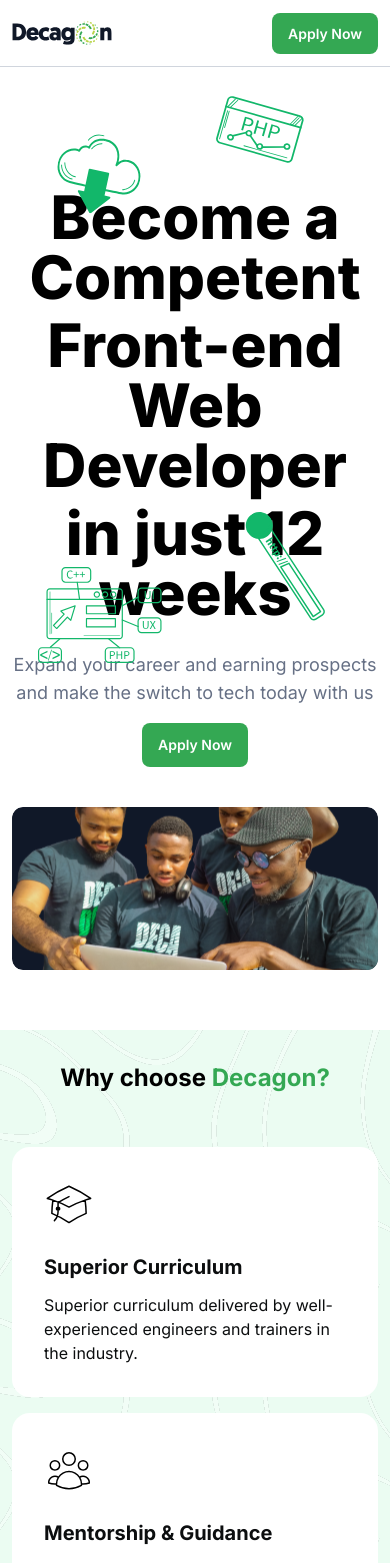
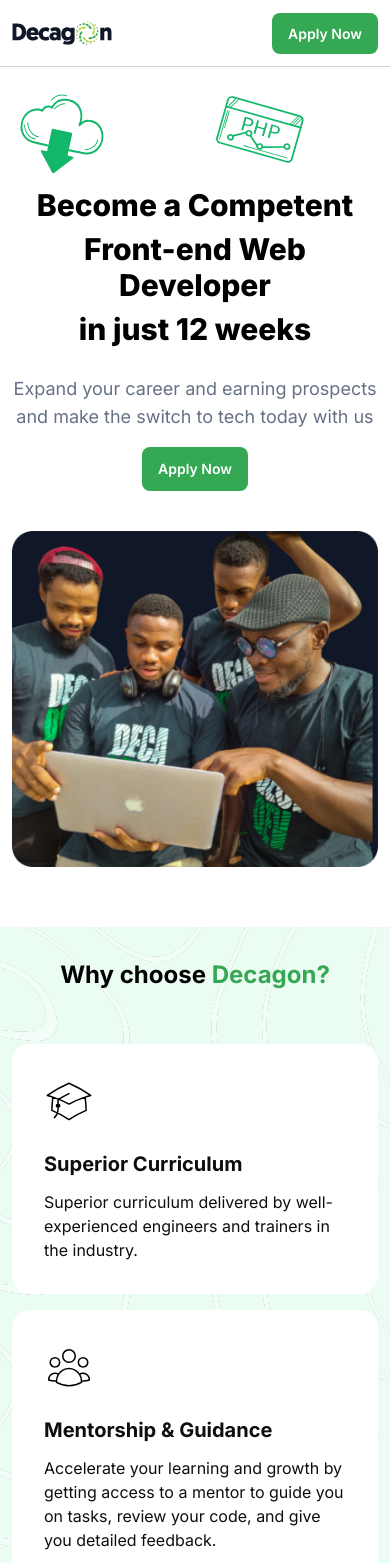
Before and after one commit to UzoAfrica/Ddd-SIte, a Next.js app: page /frontend in a window 390 px wide. Shown: the top 1563 px of the page. Built offline with nearby package versions, Linux system fonts and the light colour scheme.

Commit message:
mobile done

```diff
--- a/components/FullstackHeroSection.tsx
+++ b/components/FullstackHeroSection.tsx
@@ -3,18 +3,18 @@
 
 function FullstackHeroSection() {
   return (
-    <div className="mx-auto max-w-screen-xl container md:px-6 px-3 mt-[89px]">
-      <h1 className="text-center font-[800] mt-2 text-5xl">
+    <div className="mx-auto max-w-screen-xl container md:px-6 px-3 mt-14 md:mt-[89px]">
+      <h1 className="text-center font-[800] mt-2 text-3xl md:text-5xl">
         Become a High Earning
       </h1>
-      <h1 className="text-center font-[800] mt-2 text-5xl">
+      <h1 className="text-center font-[800] mt-2 text-3xl md:text-5xl">
         Full Stack Engineer
       </h1>
-      <h1 className="text-center font-[800] mt-2 text-5xl">in 18 weeks +</h1>
-      <p className="text-center text-4xl text-[#101828] mt-2 font-[600]">
+      <h1 className="text-center font-[800] mt-2 text-3xl md:text-5xl">in 18 weeks +</h1>
+      <p className="text-center text-base italic md:not-italic md:text-4xl text-[#101828] mt-2 font-[600]">
         Get a Tech Master's in the USA by next year
       </p>
-      <p className="text-center text-lg text-[#667085] w-[83%] mx-auto mt-7 font-[500]">
+      <p className="text-center text-lg text-[#667085] w-[95%] md:w-[83%] mx-auto mt-7 font-[500]">
         Looking to begin a lucrative career in tech? Full Stack Engineering is
         your door to a world of opportunities. In just 10 weeks, gain the
         expertise to build, deploy, and manage complex applications, positioning
@@ -22,7 +22,7 @@
       </p>
       <div className="flex justify-center mt-4">
         <Link
-          className="py-3 text-sm md:text-base md:py-4 px-4 sm:px-12 rounded-lg bg-[#34A853] text-[#fff] font-[600]"
+          className="py-3 text-sm md:text-base md:py-4 px-8 sm:px-12 rounded-lg bg-[#34A853] text-[#fff] font-[600]"
           href="/register"
         >
           Apply Now
--- a/components/FullstackPicture.tsx
+++ b/components/FullstackPicture.tsx
@@ -1,12 +1,16 @@
 import React from 'react'
 import Image from 'next/image'
+import Fullstack_Mobile from '../assets/fullstack-mobile.png'
 
 function FullstackPicture() {
   return (
-    <div className='flex w-full gap-6 py-[70px] mx-auto max-w-screen-2xl overflow-hidden'>
-       <div className=''> <Image src={"https://doubleg-cdn.decagon.institute/fullstack-one.svg"} width={500} height={500} className='rounded-tr-3xl w-[100%] xl:w-[400px] rounded-br-3xl' alt="" /></div>
-       <div className=''> <Image src={"https://doubleg-cdn.decagon.institute/fullstack-two.svg"} width={700} height={700} alt="" /></div>
-       <div className=''> <Image src={"https://doubleg-cdn.decagon.institute/fullstack-three.svg"} width={500} height={500} className=' w-[100%] xl:w-[400px] ' alt="" /></div>
+    <div className='flex w-full md:gap-6 gap-2 py-[70px] mx-auto max-w-screen-2xl overflow-hidden'>
+       <div className=''> <Image src={"https://doubleg-cdn.decagon.institute/fullstack-one.svg"} width={500} height={500} className='rounded-tr-3xl hidden lg:inline  w-[100%] xl:w-[400px] rounded-br-3xl' alt="" /></div>
+       <div className=''>
+        <Image className="hidden md:inline" src={"https://doubleg-cdn.decagon.institute/fullstack-two.svg"} width={700} height={700} alt="" />
+        <Image className="md:hidden" src={Fullstack_Mobile} width={700} height={700} alt="" />
+        </div>
+       <div className=''> <Image src={"https://doubleg-cdn.decagon.institute/fullstack-three.svg"} width={500} height={500} className=' w-[100%] xl:w-[400px] hidden lg:inline ' alt="" /></div>
     </div>
   )
 }
--- a/components/GetStarted.tsx
+++ b/components/GetStarted.tsx
@@ -9,8 +9,8 @@
   return (
     <div className="get_started_background bg-center  text-white flex flex-col justify-center items-center py-32">
         <div>
-            <h1 className="text-2xl md:text-5xl text-center font-bold ">Get Started!</h1>
-            <p className="text-center px-4 md:w-[80%] mx-auto md:px-2">If you would like to make inquiries, you can send an email to <span className="text-[#fec84b] font-semibold">recruit@decagonhq.com</span> or chat with us by clicking the Whatsapp icon on your bottom right.</p>
+            <h1 className="text-2xl md:text-5xl text-center font-bold ">Apply Now</h1>
+            <p className="text-center px-4 mt-4 mx-auto md:px-2">If you would like to make inquiries, you can <span className="text-[#fec84b] font-semibold">Submit an enquiry </span> here and our team will be in touch with you.</p>
             {pageType === "main"  && (
               <div className="flex justify-center items-center mt-8 bg-[#34A853] rounded-lg py-3 gap-2 w-[160px] mx-auto">
                   <Link
--- a/components/devops/Hero.tsx
+++ b/components/devops/Hero.tsx
@@ -36,7 +36,7 @@
         <div className="grid grid-cols-1 lg:grid-cols-[55%_40%] justify-between">
         <div>
           {" "}
-          <h1 className="font-[900] text-[26px] leading-[126%] lg:text-[48px] w-[93%] mt-1">
+          <h1 className="font-[900] text-[26px] leading-[126%] lg:text-[48px] w-[93%] mt-6 text-center lg:text-left">
           Chart Your Career in Tech as a <span className="text-[#34A853]">DevOps Engineer</span> in 12 weeks
           </h1>
           <p className="text-center md:text-left text-sm md:text-base  text-[#667085] lg:w-[83%] mt-3">
--- a/components/frontend/FrontendHero.tsx
+++ b/components/frontend/FrontendHero.tsx
@@ -6,19 +6,20 @@
 import Frontend_Three from '../../assets/front-three.svg'
 import Frontend_Four from '../../assets/front-four.svg'
 import Frontend_Hero from '../../assets/frontend_hero.svg'
+import Frontend_Mobile from '../../assets/frontend-mobile.png'
 
 function FrontendHero() {
   return (
-    <div className="mx-auto container max-w-screen-xlmd:px-8  py-5 lg:py-[50px] px-3">
+    <div className="mx-auto container max-w-screen-xl md:px-8  py-5 lg:py-[50px] px-3">
       <div className="relative pt-24 pb-10">
-        <h1 className="text-center text-6xl font-[800] py-1">
+        <h1 className="text-center text-3xl md:text-6xl font-[800] py-1">
           Become a Competent
         </h1>
-        <h1 className="text-center text-6xl font-[800] py-1">
+        <h1 className="text-center text-3xl md:text-6xl font-[800] py-1">
           {" "}
           Front-end Web Developer{" "}
         </h1>
-        <h1 className="text-center text-6xl font-[800] py-1">
+        <h1 className="text-center text-3xl md:text-6xl font-[800] py-1">
           in just 12 weeks
         </h1>
         <p className="text-center mt-6 text-[#667085] text-lg text-[500]">Expand your career and earning prospects and make the switch to tech today with us</p>
@@ -30,13 +31,14 @@
           Apply Now
         </Link>
       </div>
-        <Image className="absolute left-[10%] top-10"  src={Frontend_Two} alt="Image" />
-        <Image className="absolute bottom-[20%] left-[7%]" src={Frontend_One} alt="Image" />
-        <Image className="absolute right-[10%] bottom-[23%]"  src={Frontend_Three} alt="Image" />
+        <Image className="absolute md:left-[10%] -top-0 md:top-10"  src={Frontend_Two} alt="Image" />
+        <Image className="absolute bottom-[20%] hidden md:inline  left-[7%]" src={Frontend_One} alt="Image" />
+        <Image className="absolute md:right-[10%] hidden md:inline md:bottom-[23%]"  src={Frontend_Three} alt="Image" />
         <Image className="absolute right-[20%] top-2"  src={Frontend_Four} alt="Image" />
       </div>
       <div className="max-w-screen-lg mx-auto pb-10">
-        <Image className=""  src={Frontend_Hero} alt="Image" />
+        <Image className="hidden md:block" src={Frontend_Hero} alt="Image" />
+        <Image className="md:hidden" src={Frontend_Mobile} alt="Image" />
 
       </div>
     </div>
```
Also changed, not shown: app/frontend/page.tsx (+23 -23 lines), assets/frontend-mobile.png (added), assets/fullstack-mobile.png (added).
